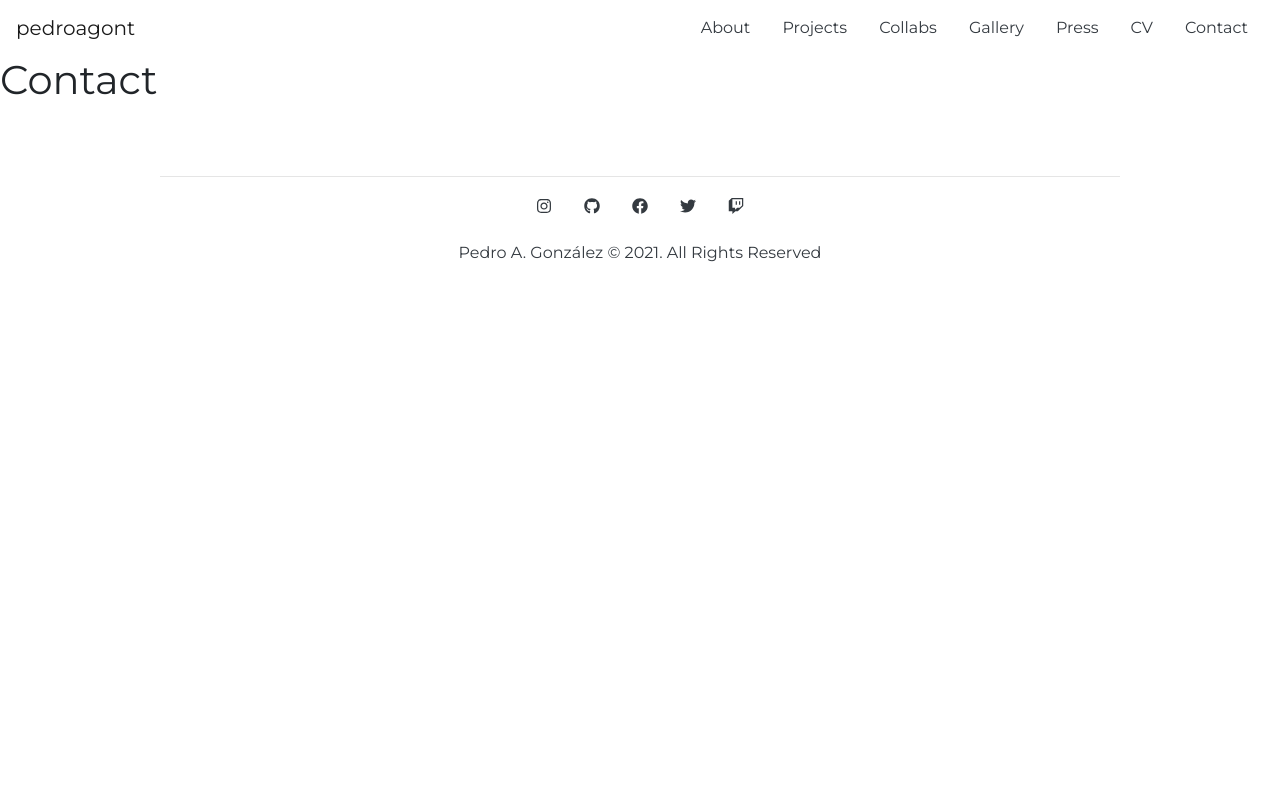
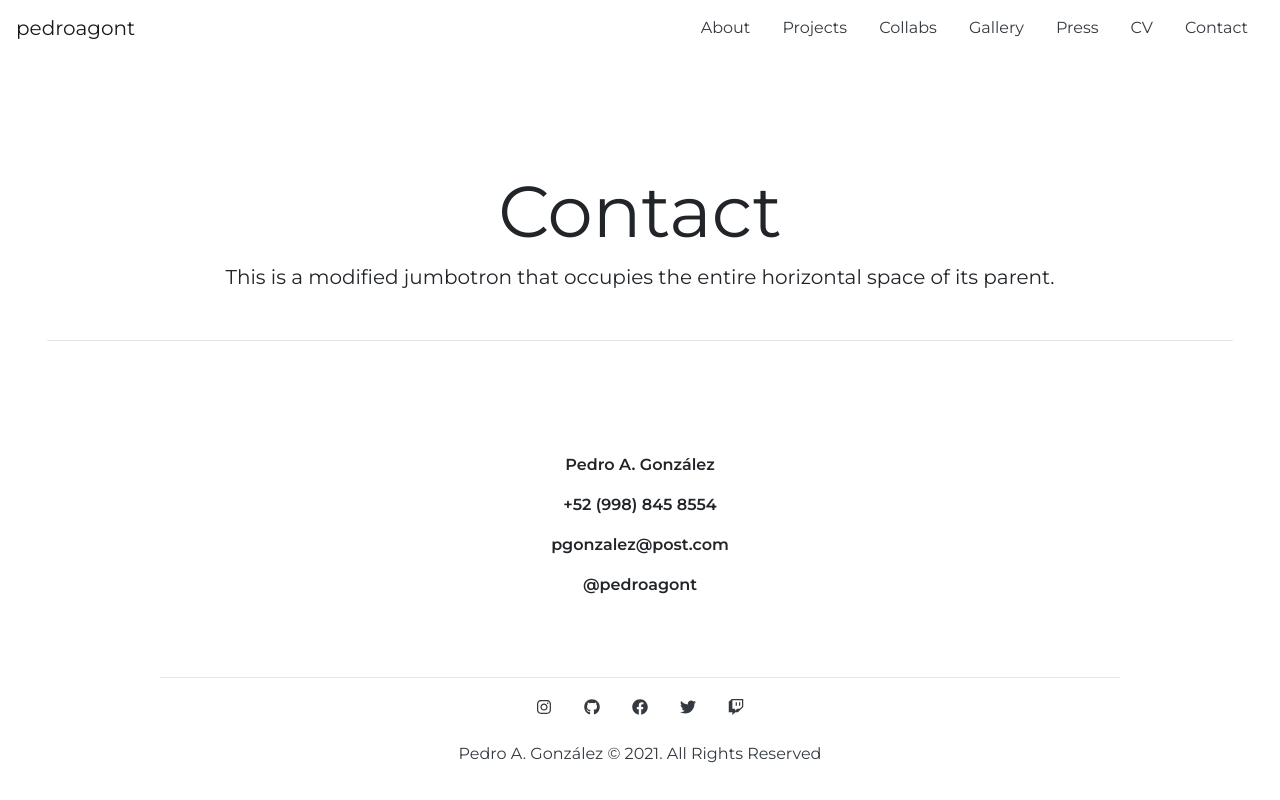
Before and after one commit to pedroagont/pedroagont, a React (Create React App) app: page /contact in a window 1280 px wide. Built offline with nearby package versions, Linux system fonts and the light colour scheme.

Commit message:
Add info details

```diff
--- a/src/pages/Contact.js
+++ b/src/pages/Contact.js
@@ -1,9 +1,19 @@
-function Contact() {
+import React from 'react';
+import { Container } from 'reactstrap';
+import Header from '../components/Header';
+
+const Contact = (props) => {
   return (
     <>
-      <h1>Contact</h1>
+      <Header title="Contact" description="This is a modified jumbotron that occupies the entire horizontal space of its parent." />
+      <Container className="text-center font-weight-bold">
+        <p>Pedro A. González</p>
+        <p>+52 (998) 845 8554</p>
+        <p>pgonzalez@post.com</p>
+        <p>@pedroagont</p>
+      </Container>
     </>
   );
-}
+};
 
 export default Contact;
```
